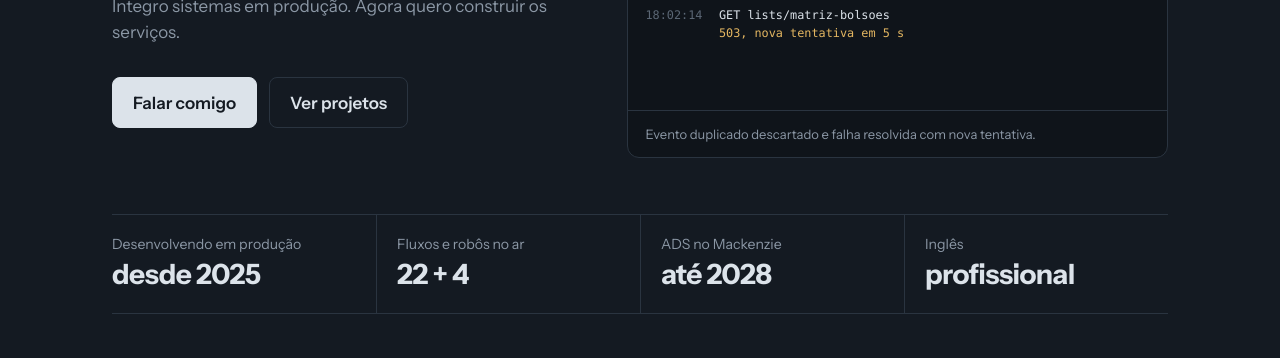
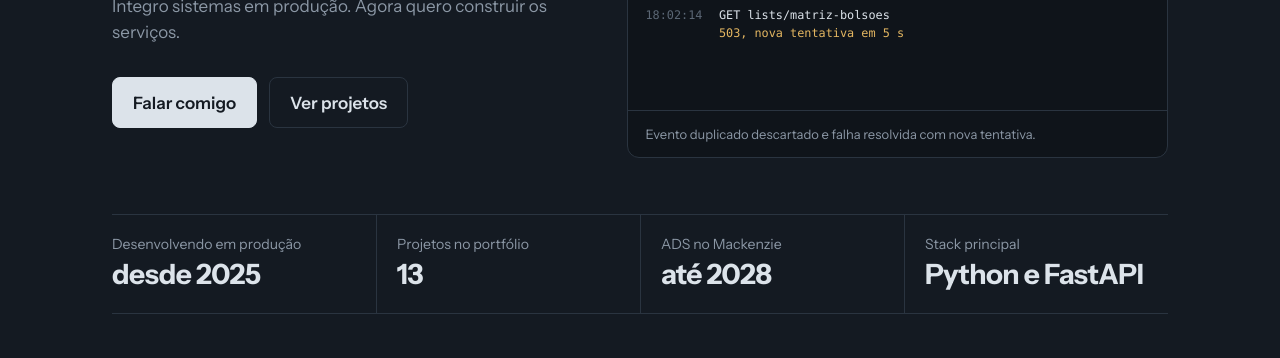
Before and after one commit to TheMessengerTM/TheMessengerTM.github.io, a plain HTML site: page index.html in a window 1280 px wide. Shown: the part 442-800 px from the top of the page. Drawn offline with Linux system fonts and the light colour scheme; a web font is replaced by a local one.

Commit message:
Resumo: projetos no portfólio e stack principal no lugar de inglês

```diff
--- a/index.html
+++ b/index.html
@@ -65,9 +65,9 @@
     <section class="resumo" aria-label="Resumo">
       <dl>
         <div><dt>Desenvolvendo em produção</dt><dd>desde 2025</dd></div>
-        <div><dt>Fluxos e robôs no ar</dt><dd>22 + 4</dd></div>
+        <div><dt>Projetos no portfólio</dt><dd>13</dd></div>
         <div><dt>ADS no Mackenzie</dt><dd>até 2028</dd></div>
-        <div><dt>Inglês</dt><dd>profissional</dd></div>
+        <div><dt>Stack principal</dt><dd>Python e FastAPI</dd></div>
       </dl>
     </section>
 
```
